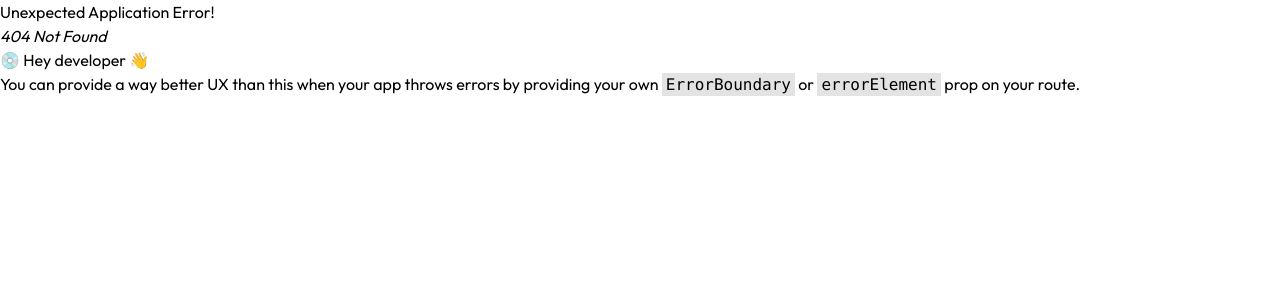
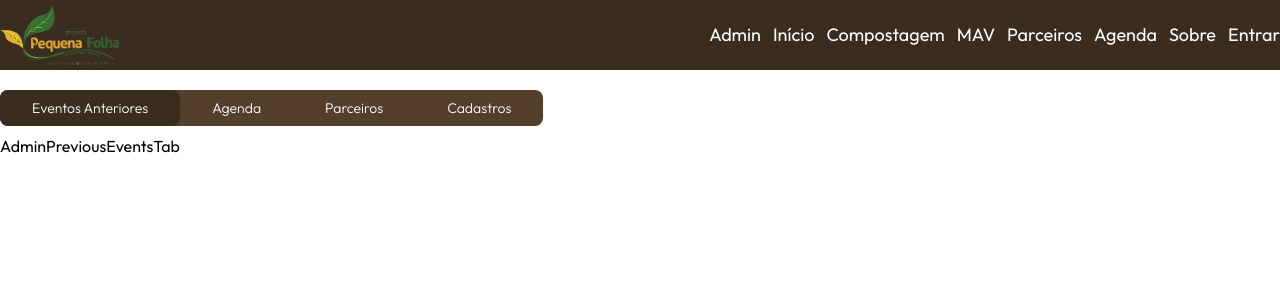
Before and after one commit to lucaslosekann/pequena-folha-front, a React (Vite) app: page /admin in a window 1280 px wide. Before the commit this address had no page. Shown: the top 300 px of the page. Built offline with nearby package versions, Linux system fonts and the light colour scheme.

Commit message:
Admin Page Scaffolding

```diff
--- /dev/null
+++ b/src/components/AdminAgendaTab.tsx
@@ -0,0 +1,6 @@
+
+export default function AdminAgendaTab() {
+    return (
+        <div>AdminAgendaTab</div>
+    )
+}
--- /dev/null
+++ b/src/components/AdminPartnersTab.tsx
@@ -0,0 +1,6 @@
+
+export default function AdminPartnersTab() {
+    return (
+        <div>AdminPartnersTab</div>
+    )
+}
--- /dev/null
+++ b/src/components/AdminPreviousEventsTab.tsx
@@ -0,0 +1,6 @@
+
+export default function AdminPreviousEventsTab() {
+    return (
+        <div>AdminPreviousEventsTab</div>
+    )
+}
--- /dev/null
+++ b/src/components/AdminRegistrationsTab.tsx
@@ -0,0 +1,6 @@
+
+export default function AdminRegistrationsTab() {
+    return (
+        <div>AdminRegistrationsTab</div>
+    )
+}
--- a/src/components/Header.tsx
+++ b/src/components/Header.tsx
@@ -13,6 +13,7 @@ export default function Header() {
                         <img src={logo} alt='logo' className='h-[60px]' />
                     </a>
                     <nav className='flex gap-3 text-lg'>
+                        <a href='/admin'>Admin</a>
                         <a href='/'>Início</a>
                         <a href='/compostagem'>Compostagem</a>
                         <a href='/MAV'>MAV</a>
--- /dev/null
+++ b/src/pages/Admin.tsx
@@ -0,0 +1,53 @@
+import { useState } from 'react'
+import Header from '../components/Header'
+import clsx from 'clsx'
+import AdminPreviousEventsTab from '../components/AdminPreviousEventsTab'
+import AdminAgendaTab from '../components/AdminAgendaTab'
+import AdminPartnersTab from '../components/AdminPartnersTab'
+import AdminRegistrationsTab from '../components/AdminRegistrationsTab'
+
+const TABS: {
+    [key: string]: { label: string, component: React.ReactNode },
+} = {
+    'prev_events': {
+        label: 'Eventos Anteriores',
+        component: <AdminPreviousEventsTab />
+    },
+    'agenda': {
+        label: 'Agenda',
+        component: <AdminAgendaTab />
+    },
+    'partners': {
+        label: 'Parceiros',
+        component: <AdminPartnersTab />
+    },
+    'registrations': {
+        label: 'Cadastros',
+        component: <AdminRegistrationsTab />
+    },
+}
+
+export default function Admin() {
+    const [selectedTab, setSelectedTab] = useState(Object.keys(TABS)[0])
+    return (
+        <div className='flex flex-col min-h-screen'>
+            <Header />
+            <div className='flex-1 container mx-auto mt-5 flex flex-col gap-2'>
+                <div className='bg-[#533F2C] rounded-lg text-white w-fit text-sm font-light'>
+                    {
+                        Object.entries(TABS).map(([key, tab]) => (
+                            <button
+                                key={key}
+                                onClick={() => setSelectedTab(key)}
+                                className={clsx(`px-8 py-2 rounded-lg`, selectedTab === key && 'bg-own-brown')}
+                            >
+                                {tab.label}
+                            </button>
+                        ))
+                    }
+                </div>
+                {TABS[selectedTab].component}
+            </div>
+        </div>
+    )
+}
--- a/src/router.tsx
+++ b/src/router.tsx
@@ -3,6 +3,7 @@ import Index from "./pages/Index";
 import Login from "./pages/Login";
 import About from "./pages/About";
 import Partners from "./pages/Partners";
+import Admin from "./pages/Admin";
 
 
 
@@ -23,6 +24,10 @@ const router = createBrowserRouter([
         path: "/parceiros",
         element: <Partners />
     },
+    {
+        path: "/admin",
+        element: <Admin />
+    }
 ])
 
 export default router;
```
